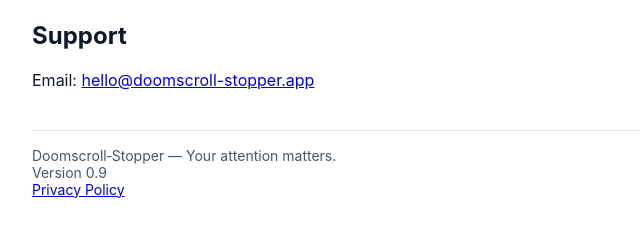
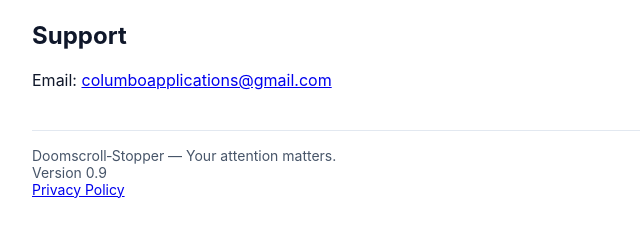
Before and after one commit to JamieNudge/Doomscroll-Stopper, a website: page index.html in a window 1280 px wide. Shown: the part 492-728 px from the top of the page, 128-768 px from the left. Drawn offline with Linux system fonts and the light colour scheme.

Commit message:
Update support email in index.html

```diff
--- a/index.html
+++ b/index.html
@@ -65,7 +65,7 @@
 
     <section id="support">
       <h2>Support</h2>
-      <p>Email: <a href="mailto:columboapplications@gmail.com">hello@doomscroll-stopper.app</a></p>
+      <p>Email: <a href="mailto:columboapplications@gmail.com">columboapplications@gmail.com</a></p>
     </section>
 
     <footer>
```
